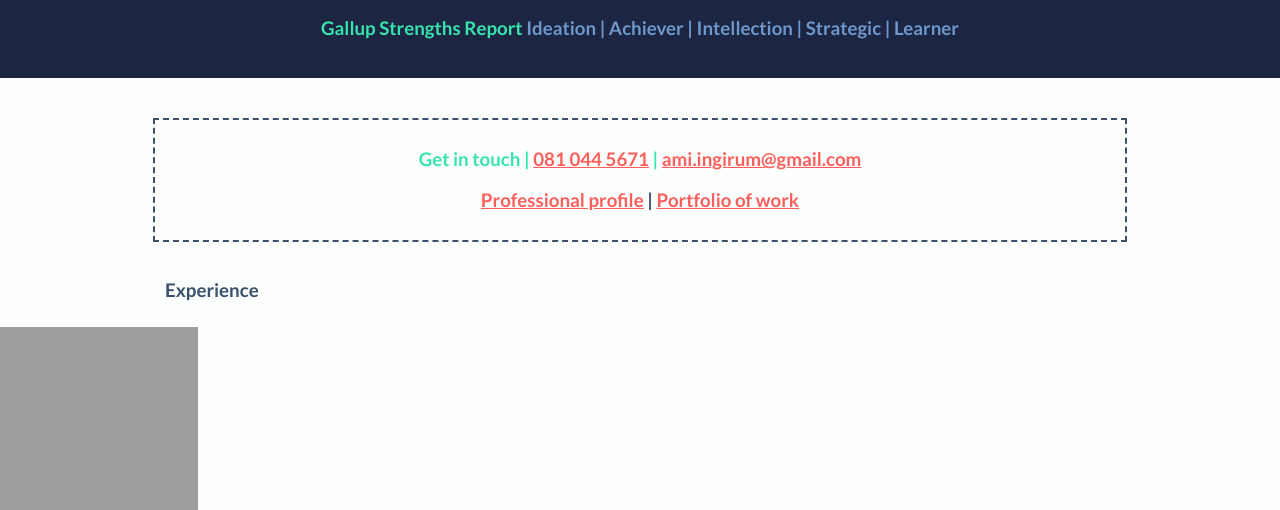
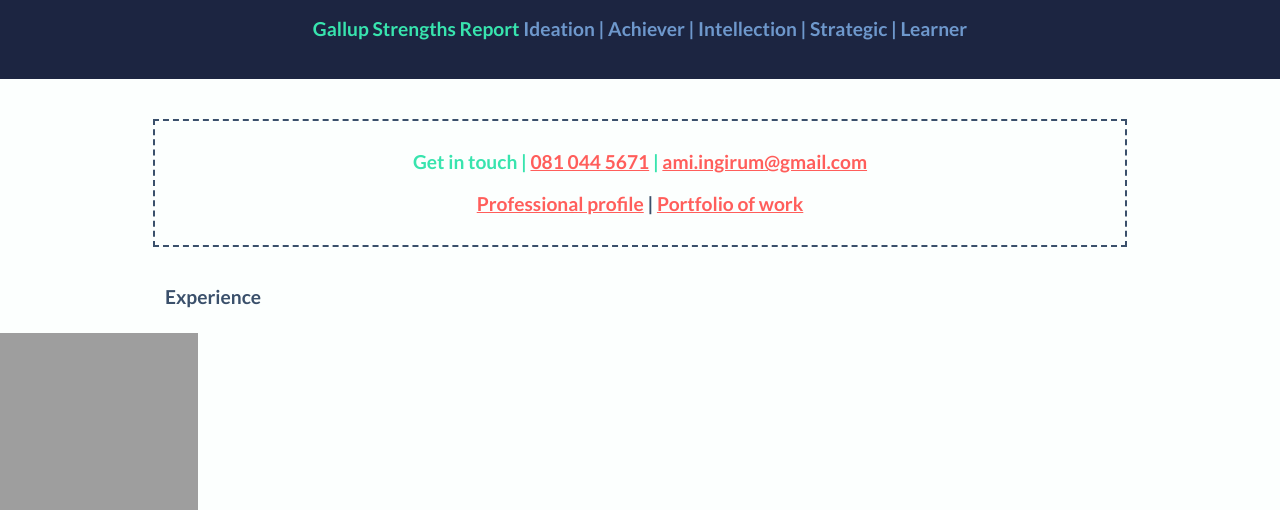
Before and after one commit to AmivZyl/amivzyl.github.io, a plain HTML site: page index.html in a window 1280 px wide. Shown: the part 290-800 px from the top of the page. Drawn offline with Linux system fonts and the light colour scheme.

Commit message:
h3 upsize

```diff
--- a/CVstyles.css
+++ b/CVstyles.css
@@ -32,6 +32,10 @@ h3, h4
 {
 	font-weight: 700;
 	color: #3A506B;
+}
+h3
+{
+	font-size: 120%;
 }
 h4
 {
```
